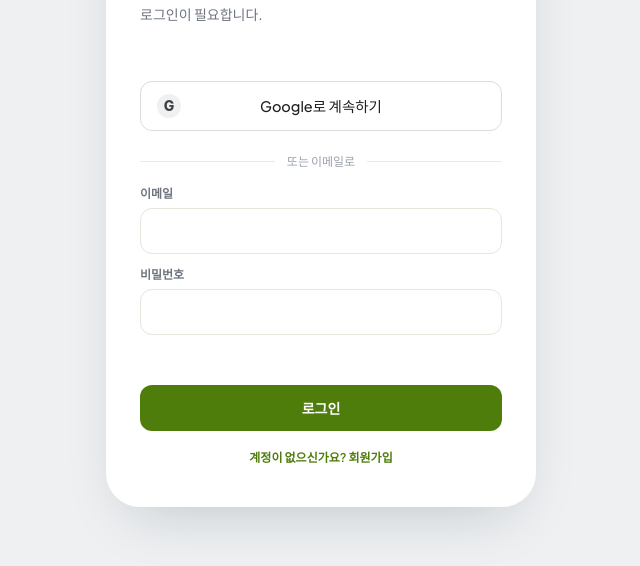
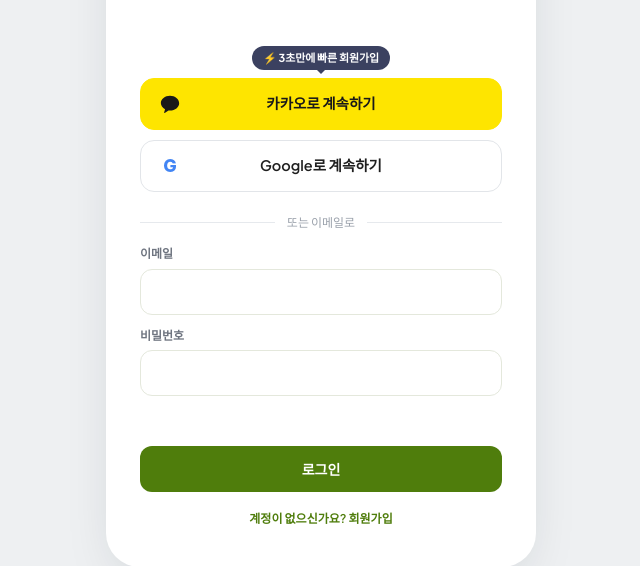
Before and after one commit to min2786/sidpms, a plain HTML site: page index.html in a window 1280 px wide. Shown: the part 234-800 px from the top of the page, without its empty margins (319-959 px from the left). Drawn offline with Linux system fonts and the light colour scheme.

Commit message:
Login: Kakao + Google SNS buttons in new card style
Co-Authored-By: Claude Sonnet 5.5 <noreply@anthropic.com>
Claude-Session: https://claude.ai/code/session_01PMBY16StKHtRVUgmFNcwqQ

```diff
--- a/index.html
+++ b/index.html
@@ -273,6 +273,10 @@ input[type=range]::-moz-range-track{background:transparent}
 .fab svg{display:block;margin:auto}
 .lcard>*{align-self:stretch}.lcard>img{align-self:flex-start}.lcard h2{margin:14px 0 0;font-size:28px;font-weight:800;letter-spacing:-.02em}.lcard p{text-align:left;font-size:14px;line-height:1.55;margin:0 0 26px}.lcard .lnk{text-align:center}
 .lkk{display:flex;align-items:center;justify-content:center;height:50px;border:1px solid #dadce0;border-radius:12px;background:#fff;color:#1f1f1f;font-size:14.5px;font-weight:500;margin-top:18px;width:100%;transition:background .15s,box-shadow .15s}.lkk:hover{background:#f8f9fa;box-shadow:0 1px 4px rgba(0,0,0,.1)}.lkk{position:relative}.lgi{position:absolute;left:16px;width:24px;height:24px;border-radius:50%;background:#eef0f2;color:#3c4043;font:800 14px/24px Inter,system-ui,sans-serif;font-style:normal;text-align:center}.lkk:disabled{opacity:.6}
+.lcard .lsns{display:flex;flex-direction:column;gap:10px;margin-top:22px}.lcard .lsns .lkk{margin-top:0;height:52px;border-radius:14px;font-size:14.5px;font-weight:600}
+.lkk.lky{background:#fee500;border-color:#fee500;color:#191919}.lkk.lky:hover{background:#f6dc00;box-shadow:0 2px 8px rgba(254,229,0,.5)}.lkk.lky svg{position:absolute;left:18px}
+.lkk.gg{border-color:#e2e5e9;background:#fff;font-weight:500}.lkk.gg .lgi{background:none;color:#4285f4;font-size:18px;left:17px}
+.lbub{position:relative;align-self:center!important;margin:0 0 -2px;padding:4px 11px;border-radius:999px;background:#3b4160;color:#fff;font-size:11px;font-weight:700;letter-spacing:-.01em}.lbub::after{content:"";position:absolute;left:50%;bottom:-4px;margin-left:-4px;border:4px solid transparent;border-bottom:0;border-top-color:#3b4160}
 .lor{display:flex;align-items:center;gap:12px;color:#9aa1ab;font-size:12px;margin:10px 0 2px}.lor::before,.lor::after{content:"";flex:1;height:1px;background:#e6e9ed}
 .lcard .in{border-radius:12px;height:46px;background:#fff}.lcard .btn{height:46px;border-radius:12px}
 .split{display:grid;grid-template-columns:minmax(0,1fr) minmax(0,1fr);gap:0}
@@ -1183,13 +1187,14 @@ function showLogin(cfg){
  let mode="in";const L=$("#login");L.hidden=false;
  const draw=(msg,ok)=>{
   L.innerHTML=`<form class="lcard" id="lform" novalidate><img src="${$(".logo img").src}" alt="SID" style="height:38px"><h2>로그인</h2><p>프로젝트 관리 시스템에 접속하려면<br>로그인이 필요합니다.</p>
-  ${cfg?`<button class="lkk" id="lGoogle" type="button"><i class="lgi" aria-hidden="true">G</i><span>Google로 계속하기</span></button><div class="lor">또는 이메일로</div>`:`<label>Supabase Project URL<input class="in" id="lUrl" placeholder="https://xxxx.supabase.co" autocomplete="off"></label><label>anon public key<input class="in" id="lKey" type="password" autocomplete="off"></label>`}
+  ${cfg?`<div class="lsns"><span class="lbub">⚡ 3초만에 빠른 회원가입</span><button class="lkk lky" id="lKakao" type="button"><svg viewBox="0 0 24 24" width="22" height="22" aria-hidden="true"><path fill="#191919" d="M12 3C6.5 3 2 6.6 2 11c0 2.8 1.8 5.3 4.6 6.8l-1 3.6c-.1.3.3.6.6.4l4.2-2.8c.5.1 1.1.1 1.6.1 5.5 0 10-3.6 10-8S17.5 3 12 3z"/></svg><span>카카오로 계속하기</span></button><button class="lkk gg" id="lGoogle" type="button"><i class="lgi" aria-hidden="true">G</i><span>Google로 계속하기</span></button></div><div class="lor">또는 이메일로</div>`:`<label>Supabase Project URL<input class="in" id="lUrl" placeholder="https://xxxx.supabase.co" autocomplete="off"></label><label>anon public key<input class="in" id="lKey" type="password" autocomplete="off"></label>`}
   <label>이메일<input class="in" id="lMail" type="email" autocomplete="username" required></label>
   <label>비밀번호<input class="in" id="lPw" type="password" autocomplete="${mode==="in"?"current-password":"new-password"}" minlength="6" required></label>
   <div class="err" id="lErr" role="alert" style="${ok?"color:var(--gd)":""}">${msg||""}</div>
   <button class="btn" id="lGo" type="submit">${mode==="in"?"로그인":"가입하기"}</button>
   <button class="lnk" id="lSw" type="button">${mode==="in"?"계정이 없으신가요? 회원가입":"이미 계정이 있습니다. 로그인"}</button></form>`;
-  if($("#lGoogle"))$("#lGoogle").onclick=()=>{$("#lGoogle").disabled=true;location.href=cfg.url+"/auth/v1/authorize?provider=google&redirect_to="+encodeURIComponent(location.origin+location.pathname)};
+  const oauth=(id,pv)=>{const b=$("#"+id);if(b)b.onclick=()=>{b.disabled=true;location.href=cfg.url+"/auth/v1/authorize?provider="+pv+"&redirect_to="+encodeURIComponent(location.origin+location.pathname)}};oauth("lKakao","kakao");oauth("lGoogle","google");
+  if(0)$("#lGoogle").onclick=()=>{$("#lGoogle").disabled=true;location.href=cfg.url+"/auth/v1/authorize?provider=google&redirect_to="+encodeURIComponent(location.origin+location.pathname)};
   $("#lSw").onclick=()=>{mode=mode==="in"?"up":"in";draw()};
   $("#lform").onsubmit=async e=>{
    e.preventDefault();const em=$("#lMail").value.trim(),pw=$("#lPw").value,er=$("#lErr");
@@ -1226,7 +1231,7 @@ async function startCloud(){
   const q=new URLSearchParams(location.hash.replace(/^#/,""));
   if(q.get("access_token")){setSession({access_token:q.get("access_token"),refresh_token:q.get("refresh_token"),expires_in:q.get("expires_in")});
    const t=q.get("access_token");fetch(cfg.url+"/auth/v1/user",{headers:{apikey:cfg.key,Authorization:"Bearer "+t}}).then(r=>r.json()).then(u=>{const s=getSession();if(s&&u&&u.email){s.email=u.email;localStorage.setItem(SS,JSON.stringify(s))}}).catch(()=>{})}
-  else oerr=q.get("error_description")||"구글 로그인에 실패했습니다.";
+  else oerr=q.get("error_description")||"소셜 로그인에 실패했습니다.";
   history.replaceState(null,"",location.pathname+location.search+"#dashboard");
  }
  if(cfg){if(await freshToken(cfg))startCloud();else{showLogin(cfg);if(oerr)$("#lErr").textContent=oerr.replace(/\+/g," ")}}
```
Also changed, not shown: 1 other file.
